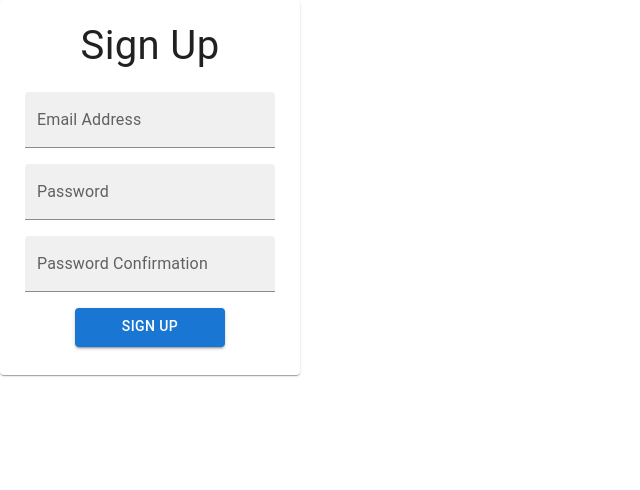
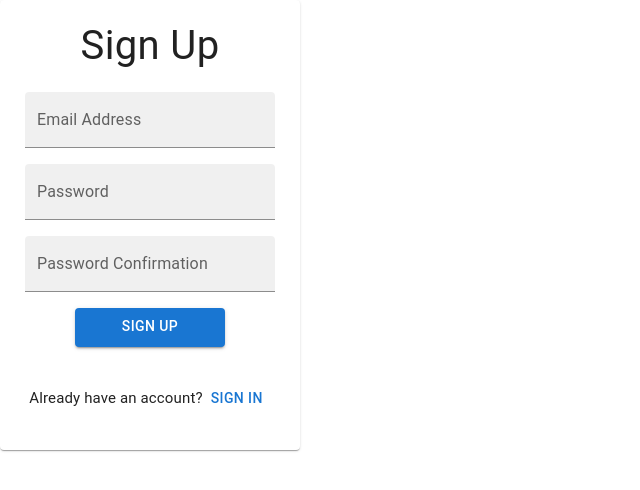
Before and after one commit to aaron-sc-io/goblin-merchant-marketplace, a React (Create React App) app: page / in a window 1280 px wide. Shown: the top 490 px of the page, without its empty margins (0-640 px from the left). Built offline with nearby package versions, Linux system fonts and the light colour scheme; no server answers; the HTML template or start-up script is replaced by a standard one.

Commit message:
signUpCard changes

```diff
--- a/src/components/SignUpCard/SignUpCard.jsx
+++ b/src/components/SignUpCard/SignUpCard.jsx
@@ -1,10 +1,9 @@
-import { TextField, Box, Button, Card, Typography } from '@mui/material';
+import { TextField, Box, Button, Card, Typography, Divider } from '@mui/material';
 import { useAuth } from '../../contexts/AuthContext';
 import { useRef, useState } from 'react';
 
 
-
-
+// TODO Also add username/email login func
 const SignUpCard = () => {
   const emailRef = useRef();
   const passwordRef = useRef();
@@ -36,7 +35,7 @@ const SignUpCard = () => {
 
 
   return(
-    <Card sx={{ width: '300px', height: '375px' }}>
+    <Card sx={{ width: '300px', minHeight: '450px' }}>
       <Box sx={{ display: 'flex', flexDirection: 'column', alignItems: 'center', py: 1 }}>
         <Typography sx={{ fontSize: 40, mt: 1 }}> Sign Up </Typography>
         <TextField
@@ -71,6 +70,11 @@ const SignUpCard = () => {
         >
           Sign Up
         </Button>
+        <Divider variant="middle" />
+        <Box sx={{ display: 'flex', alignItems: 'center',  mt: 4 }}>
+          <Typography sx={{ fontSize: 15 }}>Already have an account?   </Typography>
+          <Button>Sign In</Button>
+        </Box>
       </Box>
     </Card>
   );
```
